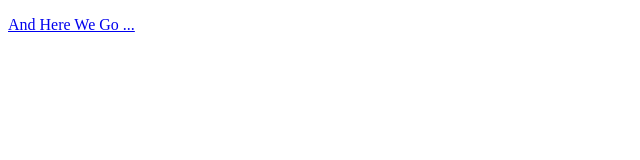
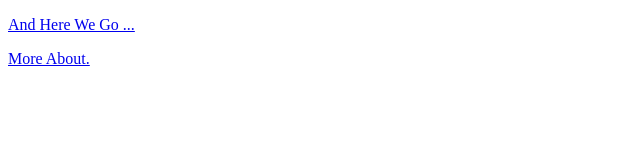
Before and after one commit to DasarathiRout/DasarathiRout.github.io, a plain HTML site: page xerxes/xerxes.html in a window 1280 px wide. Shown: the whole page, without its empty margins (0-640 px from the left). Drawn offline with Linux system fonts and the light colour scheme.

Commit message:
Update xerxes.html

```diff
--- a/xerxes/xerxes.html
+++ b/xerxes/xerxes.html
@@ -3,6 +3,7 @@
   <body>
     <div>
       <p><a href="htmls/index.html">And Here We Go ... </a></p>
+      <p><a href="https://about.me/Dasarathi.Rout">More About.</a></p>
     </div>
   </body>
 </html>
```
